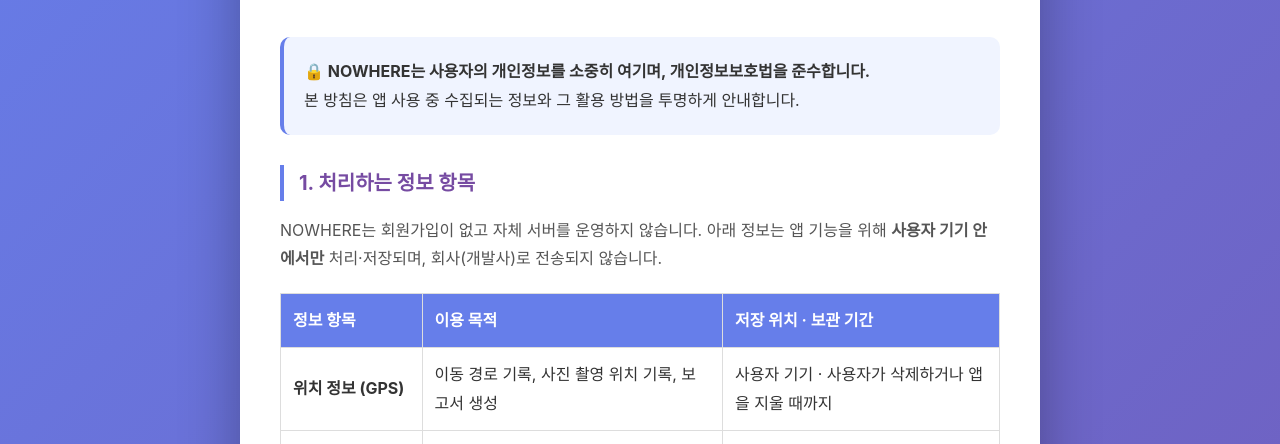
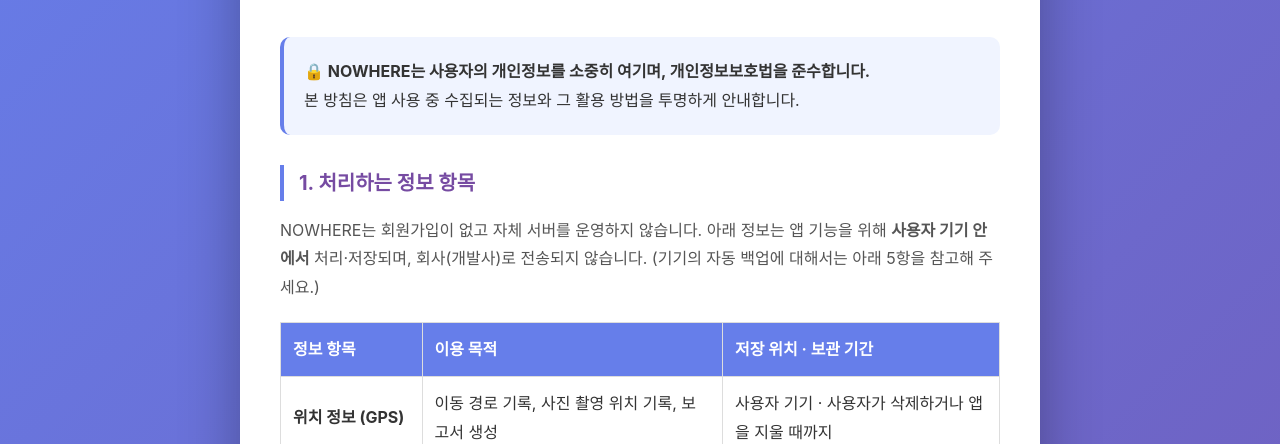
Before and after one commit to zoomuc-cell/nowhere-privacy, a plain HTML site: page privacy_policy.html in a window 1280 px wide. Shown: the part 280-724 px from the top of the page. Drawn offline with Linux system fonts and the light colour scheme.

Commit message:
Privacy policy: soften 'only on device' wording and point to the backup note
Co-Authored-By: Claude Sonnet 5.5 <noreply@anthropic.com>
Claude-Session: https://claude.ai/code/session_01VEvnjyv5zmCGDBT3MLaTLK

```diff
--- a/privacy_policy.html
+++ b/privacy_policy.html
@@ -120,7 +120,7 @@
         </div>
 
         <h2>1. 처리하는 정보 항목</h2>
-        <p>NOWHERE는 회원가입이 없고 자체 서버를 운영하지 않습니다. 아래 정보는 앱 기능을 위해 <strong>사용자 기기 안에서만</strong> 처리·저장되며, 회사(개발사)로 전송되지 않습니다.</p>
+        <p>NOWHERE는 회원가입이 없고 자체 서버를 운영하지 않습니다. 아래 정보는 앱 기능을 위해 <strong>사용자 기기 안에서</strong> 처리·저장되며, 회사(개발사)로 전송되지 않습니다. (기기의 자동 백업에 대해서는 아래 5항을 참고해 주세요.)</p>
         <table>
             <tr>
                 <th>정보 항목</th>
```
